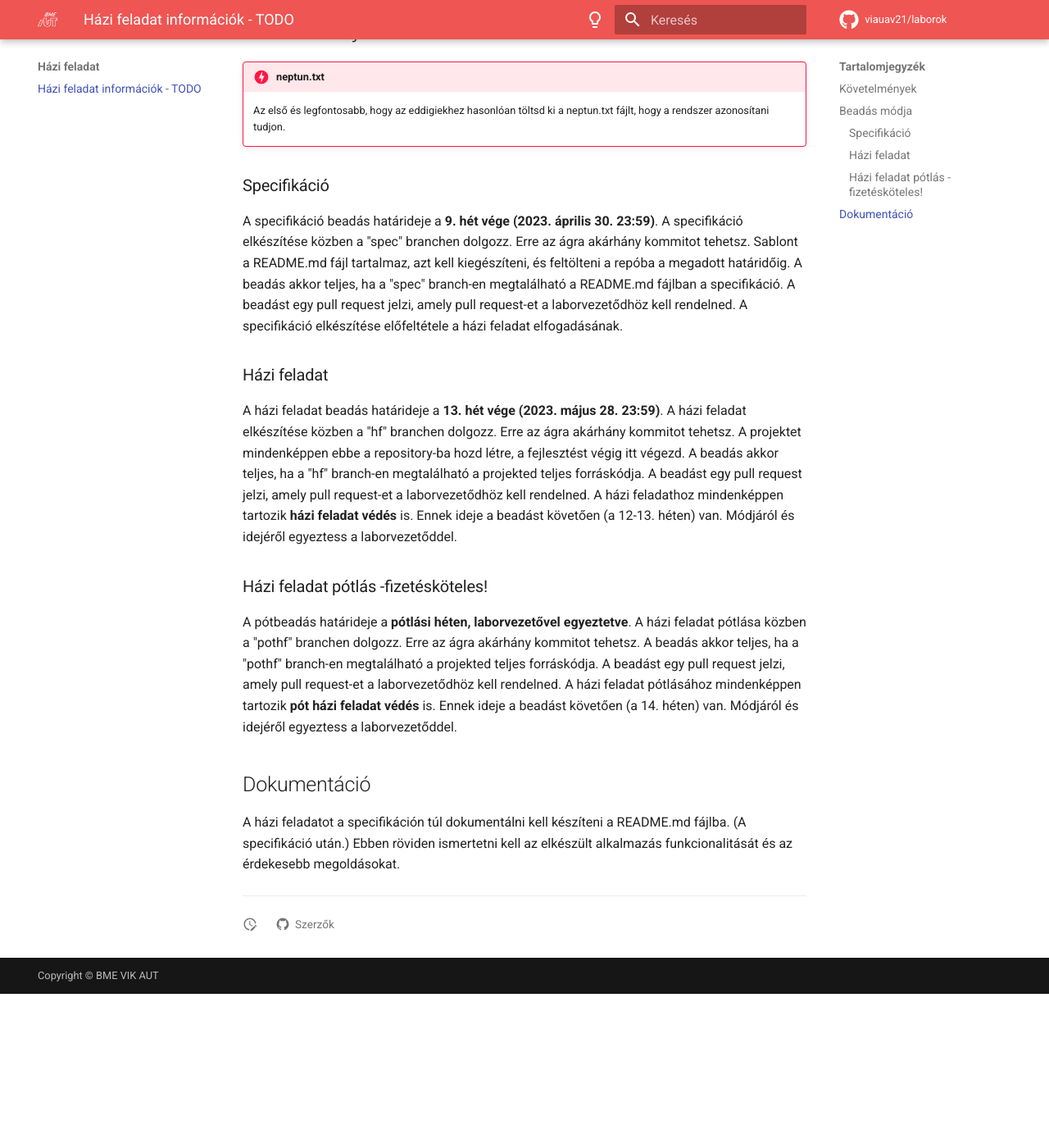
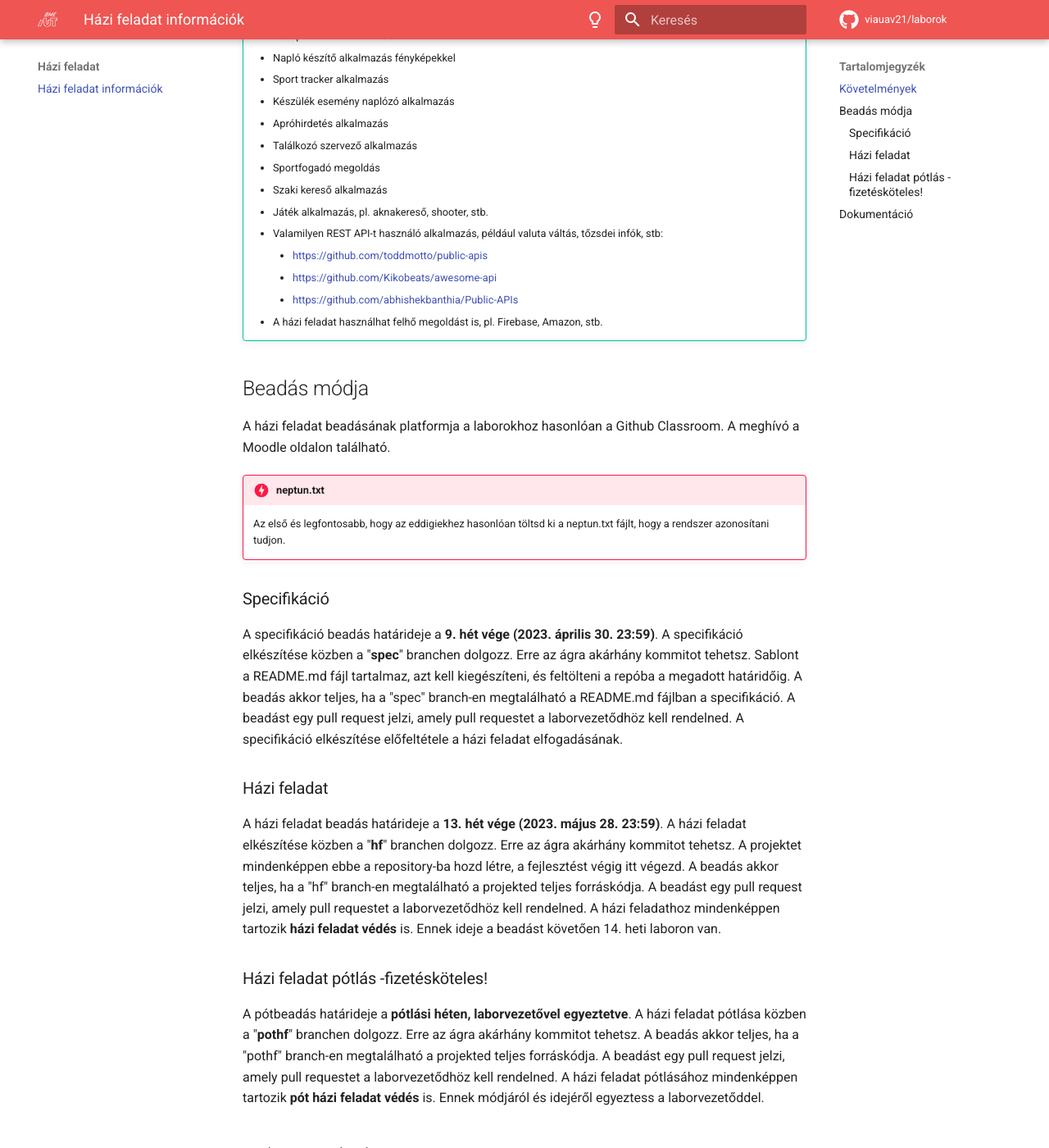
Before and after one commit to VIAUAV21/laborok, an MkDocs documentation site: the page built from docs/hf/index.md, in a window 1280 px wide and 1400 px high, scrolled down 1296 px. Shown: the whole window at 82% size. Built offline with MkDocs 1.6.1 and Material for MkDocs 9.7.7, drawn with Linux system fonts in a browser that asks for light colours; comment, search, counter and statistics services are not loaded; before the commit the page ends 2508 px from its top, so only the background shows below that; some of the changed text lies outside the part shown.

Commit message:
hf page update

```diff
--- a/docs/hf/index.md
+++ b/docs/hf/index.md
@@ -1,17 +1,34 @@
-# Házi feladat információk - TODO
+# Házi feladat információk
 
-A házi feladat célja, hogy az előadáson és laborokon bemutatott technológiák segítségével egy komplex alkalmazást készítsen a hallgató, önálló funkcionalitással.
+A tárgyból házi feladat készítése nem kötelező, de ajánlott.
+Házi feladat készítésével a vizsgát kiváltva megajánlott 4-es vagy 5-ös szerezhető.
+A házi feladatra maximum 40 pont kapható, amiből a megajánlott jegyhez minimum 25 pontot el kell érni.
+Akinek nem sikerül ezt a pontszámot megszerezni, az a vizsgára vihet maximum 20 pontot.
 
 ## Követelmények
 
--	Legalább 5 technológia használata (pl. UI, egyedi nézetek, Fragmentek, RecyclerView, perzisztencia, hálózat, pozíciómeghatározás, animáció, Navigation Components, stílusok/témák, Service, BroadcastReceiver, Content Provider, Intent, stb.)
--	Kotlin nyelven kell készülnie
--	Önálló alkalmazás legalább 3-4 képernyővel/nézettel
+-	Legalább 5 technológia használata pl.:
+	-	UI (Jetpack Compose + MVVM),
+	-	komplexebb lista (Jetpack Compose),
+	-	perzisztencia,
+	-	hálózat,
+	-	Firebase,
+	-	pozíciómeghatározás,
+	-	animáció,
+	-	stílusok/témák (komplex, teljes alkalmazásra kiterjedő kinézet),
+	-	Service,
+	-	BroadcastReceiver,
+	-	Content Provider,
+	-	stb.
+-	Az alkalmazás felhasználói felületéhez Jetpack Compose-t kell használni.
+-	Kotlin nyelven kell készülnie.
+-	Önálló alkalmazás legalább 3-4 képernyővel/nézettel.
 -	Bármilyen külső könyvtár használható a fejlesztéshez, hogy még látványosabb alkalmazások készüljenek:
 	-	[https://github.com/wasabeef/awesome-android-ui](https://github.com/wasabeef/awesome-android-ui)
-	-	[https://github.com/wasabeef/awesome-android-libraries](https://github.com/wasabeef/awesome-android-libraries)
 	-	[https://github.com/nisrulz/android-tips-tricks](https://github.com/nisrulz/android-tips-tricks)
-	-	[https://blog.autsoft.hu/the-android-and-ios-alternative-library-collection](https://blog.autsoft.hu/the-android-and-ios-alternative-library-collection)
+	-	[https://foso.github.io/Jetpack-Compose-Playground](https://foso.github.io/Jetpack-Compose-Playground)
+	-	[https://www.jetpackcompose.app/compose-catalog](https://www.jetpackcompose.app/compose-catalog)
+
 
 !!!tip "Néhány példa alkalmazás"
 	-	Kiadás/bevétel nyomkövető figyelmeztető funkcióval és grafikonokkal
@@ -35,32 +52,34 @@
 
 ## Beadás módja
 
+A házi feladat beadásának platformja a laborokhoz hasonlóan a Github Classroom. A meghívó a Moodle oldalon található.
+
 !!!danger "neptun.txt"
 	Az első és legfontosabb, hogy az eddigiekhez hasonlóan töltsd ki a neptun.txt fájlt, hogy a rendszer azonosítani tudjon.
 
 ### Specifikáció
 
 A specifikáció beadás határideje a **9. hét vége (2023. április 30. 23:59)**.
-A specifikáció elkészítése közben a "spec" branchen dolgozz. Erre az ágra akárhány kommitot tehetsz.
+A specifikáció elkészítése közben a "**spec**" branchen dolgozz. Erre az ágra akárhány kommitot tehetsz.
 Sablont a README.md fájl tartalmaz, azt kell kiegészíteni, és feltölteni a repóba a megadott határidőig.
-A beadás akkor teljes, ha a "spec" branch-en megtalálható a README.md fájlban a specifikáció. A beadást egy pull request jelzi, amely pull request-et a laborvezetődhöz kell rendelned.
+A beadás akkor teljes, ha a "spec" branch-en megtalálható a README.md fájlban a specifikáció. A beadást egy pull request jelzi, amely pull requestet a laborvezetődhöz kell rendelned.
 A specifikáció elkészítése előfeltétele a házi feladat elfogadásának.
 
 ### Házi feladat
 
 A házi feladat beadás határideje a **13. hét vége (2023. május 28. 23:59)**.
-A házi feladat elkészítése közben a "hf" branchen dolgozz. Erre az ágra akárhány kommitot tehetsz.
+A házi feladat elkészítése közben a "**hf**" branchen dolgozz. Erre az ágra akárhány kommitot tehetsz.
 A projektet mindenképpen ebbe a repository-ba hozd létre, a fejlesztést végig itt végezd.
-A beadás akkor teljes, ha a "hf" branch-en megtalálható a projekted teljes forráskódja. A beadást egy pull request jelzi, amely pull request-et a laborvezetődhöz kell rendelned.
-A házi feladathoz mindenképpen tartozik **házi feladat védés** is. Ennek ideje a beadást követően (a 12-13. héten) van. Módjáról és idejéről egyeztess a laborvezetőddel.
+A beadás akkor teljes, ha a "hf" branch-en megtalálható a projekted teljes forráskódja. A beadást egy pull request jelzi, amely pull requestet a laborvezetődhöz kell rendelned.
+A házi feladathoz mindenképpen tartozik **házi feladat védés** is. Ennek ideje a beadást követően 14. heti laboron van.
 
 ### Házi feladat pótlás -fizetésköteles!
 
 A pótbeadás határideje a **pótlási héten, laborvezetővel egyeztetve**.
-A házi feladat pótlása közben a "pothf" branchen dolgozz. Erre az ágra akárhány kommitot tehetsz.
-A beadás akkor teljes, ha a "pothf" branch-en megtalálható a projekted teljes forráskódja. A beadást egy pull request jelzi, amely pull request-et a laborvezetődhöz kell rendelned.
-A házi feladat pótlásához mindenképpen tartozik **pót házi feladat védés** is. Ennek ideje a beadást követően (a 14. héten) van. Módjáról és idejéről egyeztess a laborvezetőddel.
+A házi feladat pótlása közben a "**pothf**" branchen dolgozz. Erre az ágra akárhány kommitot tehetsz.
+A beadás akkor teljes, ha a "pothf" branch-en megtalálható a projekted teljes forráskódja. A beadást egy pull request jelzi, amely pull requestet a laborvezetődhöz kell rendelned.
+A házi feladat pótlásához mindenképpen tartozik **pót házi feladat védés** is. Ennek módjáról és idejéről egyeztess a laborvezetőddel.
 
 ## Dokumentáció
 
-A házi feladatot a specifikáción túl dokumentálni kell készíteni a README.md fájlba. (A specifikáció után.) Ebben röviden ismertetni kell az elkészült alkalmazás funkcionalitását és az érdekesebb megoldásokat.
+A házi feladatot a specifikáción túl dokumentálni is kell a README.md fájlba. (A specifikáció után.) Ebben röviden ismertetni kell az elkészült alkalmazás funkcionalitását és az érdekesebb megoldásokat.
```
